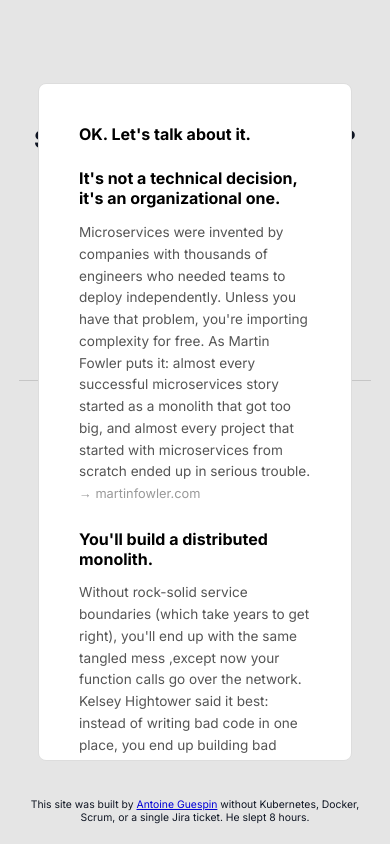
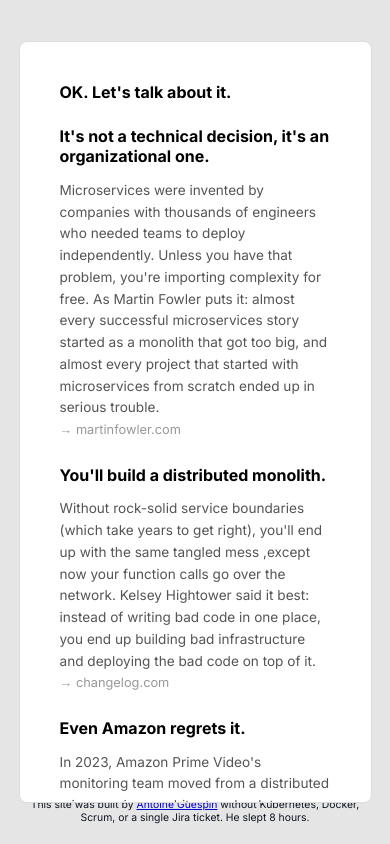
Before and after one commit to antoinegues/should-i-do-microservices, a plain HTML site: page index.html in a window 390 px wide. Both pictures are taken after a click on the button "But I really want to…". Drawn offline with Linux system fonts and the light colour scheme.

Commit message:
Adjust max-width and max-height for improved layout responsiveness

```diff
--- a/index.html
+++ b/index.html
@@ -99,8 +99,8 @@
             border-radius: 8px;
             padding: 0;
             width: 100%;
-            max-width: min(1000px, 80vw);
-            max-height: 80dvh;
+            max-width: min(1000px, 90vw);
+            max-height: min(1000px, 90dvh);
             background: white;
         }
 
```
